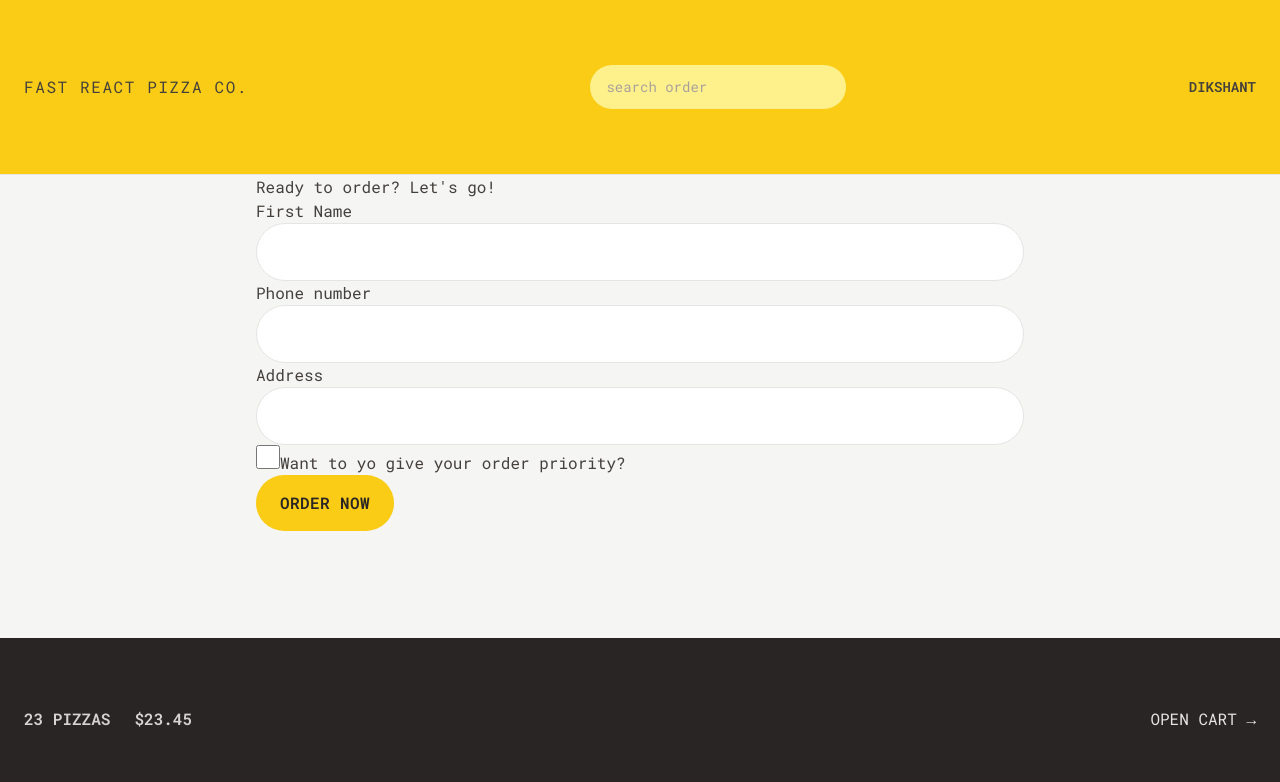
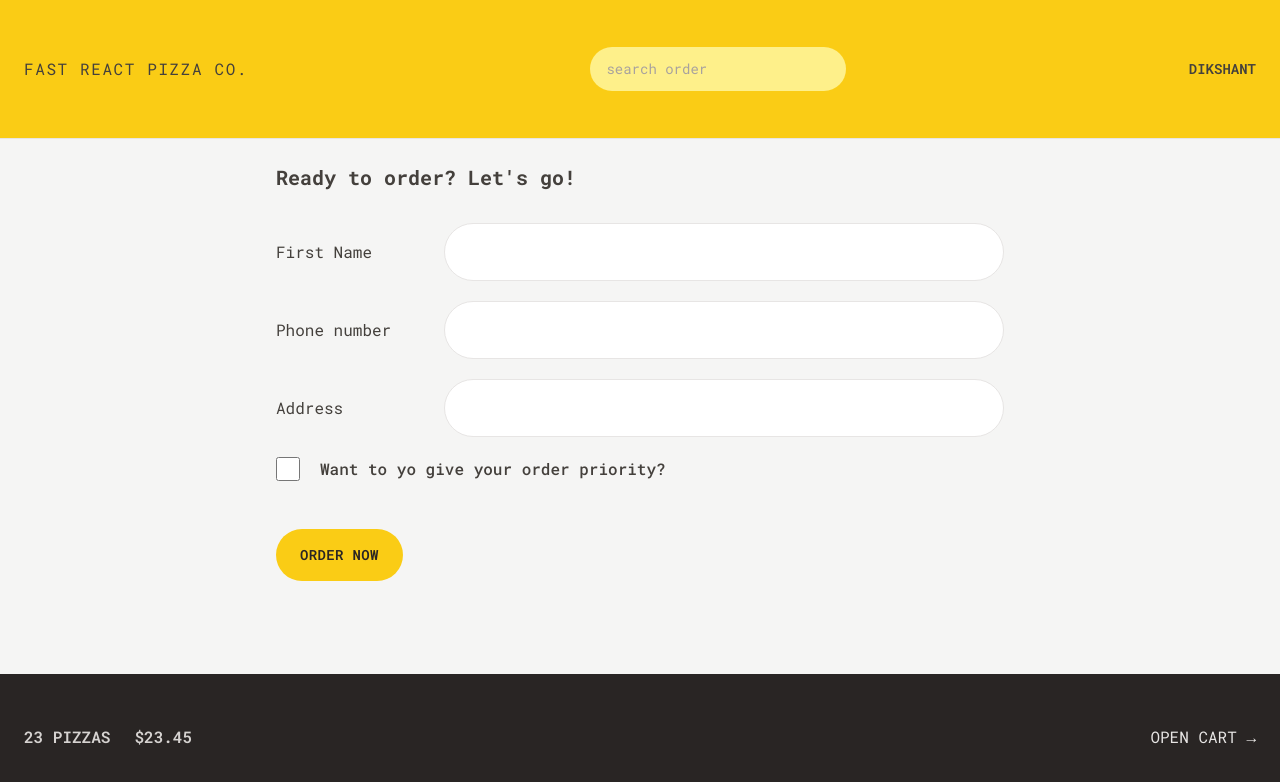
Before and after one commit to 005Dikshant/React-Development, a React (Vite) app in the folder Pizza Project Vite/: page /order/new in a window 1280 px wide. Shown: the top 782 px of the page. Built offline with nearby package versions, Linux system fonts and the light colour scheme.

Commit message:
Styling the Order form and adding the SVG to the website

```diff
--- a/Pizza Project Vite/index.html
+++ b/Pizza Project Vite/index.html
@@ -2,9 +2,9 @@
 <html lang="en">
   <head>
     <meta charset="UTF-8" />
-    <link rel="icon" type="image/svg+xml" href="/vite.svg" />
+    <link rel="icon" type="image/svg+xml" href="/favicon.svg" />
     <meta name="viewport" content="width=device-width, initial-scale=1.0" />
-    <title>Vite + React</title>
+    <title>Come Here</title>
 
     <link rel="preconnect" href="https://fonts.googleapis.com" />
     <link rel="preconnect" href="https://fonts.gstatic.com" crossorigin />
--- a/Pizza Project Vite/src/features/order/CreateOrder.jsx
+++ b/Pizza Project Vite/src/features/order/CreateOrder.jsx
@@ -44,31 +44,41 @@
   const isSubmitting = navigation.state === "submitting";
 
   return (
-    <div>
-      <h2>Ready to order? Let's go!</h2>
+    <div className="px-5 py-6">
+      <h2 className="mb-8 text-xl font-bold">Ready to order? Let's go!</h2>
 
       <Form method="POST">
-        <div>
-          <label>First Name</label>
-          <input type="text" name="customer" className="input" required />
+        <div className="mb-5 flex flex-col gap-2 sm:flex-row sm:items-center">
+          <label className="sm:basis-40">First Name</label>
+          <input type="text" name="customer" className="input grow" required />
         </div>
 
-        <div>
-          <label>Phone number</label>
-          <div>
-            <input type="tel" name="phone" className="input" required />
-            {formErrors?.phone && <p>{formErrors.phone} </p>}
+        <div className="mb-5 flex flex-col gap-2 sm:flex-row sm:items-center">
+          <label className="sm:basis-40">Phone number</label>
+          <div className="grow">
+            <input type="tel" name="phone" className="input w-full" required />
+
+            {formErrors?.phone && (
+              <p className="mt-2 rounded-md bg-red-100 p-2 text-xs text-red-700">
+                {formErrors.phone}{" "}
+              </p>
+            )}
           </div>
         </div>
 
-        <div>
-          <label>Address</label>
-          <div>
-            <input type="text" name="address" className="input" required />
+        <div className="mb-5 flex flex-col gap-2 sm:flex-row sm:items-center">
+          <label className="sm:basis-40">Address</label>
+          <div className="grow">
+            <input
+              type="text"
+              name="address"
+              className="input w-full"
+              required
+            />
           </div>
         </div>
 
-        <div>
+        <div className="mb-12 flex items-center gap-5">
           <input
             type="checkbox"
             name="priority"
@@ -77,7 +87,9 @@
             // value={withPriority}
             // onChange={(e) => setWithPriority(e.target.checked)}
           />
-          <label htmlFor="priority">Want to yo give your order priority?</label>
+          <label htmlFor="priority" className="font-medium">
+            Want to yo give your order priority?
+          </label>
         </div>
 
         <div>
--- a/Pizza Project Vite/src/features/ui/Button.jsx
+++ b/Pizza Project Vite/src/features/ui/Button.jsx
@@ -2,13 +2,13 @@
 
 function Button({ children, disabled, to, type }) {
   const base =
-    "rounded-full bg-yellow-400 font-semibold uppercase tracking-wide text-stone-800 transition-colors duration-300 hover:bg-yellow-300 focus:outline-none focus:ring focus:ring-yellow-300 focus:ring-offset-2 disabled:cursor-not-allowed mr-2";
+    "rounded-full text-sm bg-yellow-400 font-semibold uppercase tracking-wide text-stone-800 transition-colors duration-300 hover:bg-yellow-300 focus:outline-none focus:ring focus:ring-yellow-300 focus:ring-offset-2 disabled:cursor-not-allowed mr-2";
 
   const styles = {
     primary: base + " px-4 py-3 md:px-6 md:py-4",
     small: base + " px-4 py-2 md:px-5 md:py-2.5 text-xs",
     secondary:
-      "rounded-full font-semibold uppercase tracking-wide text-stone-400 transition-colors duration-300 hover:text-stone-800 hover:bg-stone-300 focus:text-stone-800 focus:outline-none focus:ring focus:ring-stone-300 focus:ring-offset-2 disabled:cursor-not-allowed mr-2 border-2 border-stone-300 px-4 py-2.5 md:px-6 md:py-3.5",
+      "rounded-full text-sm font-semibold uppercase tracking-wide text-stone-400 transition-colors duration-300 hover:text-stone-800 hover:bg-stone-300 focus:text-stone-800 focus:outline-none focus:ring focus:ring-stone-300 focus:ring-offset-2 disabled:cursor-not-allowed mr-2 border-2 border-stone-300 px-4 py-2.5 md:px-6 md:py-3.5",
   };
 
   if (to) {
--- a/Pizza Project Vite/src/index.css
+++ b/Pizza Project Vite/src/index.css
@@ -4,7 +4,7 @@
 
 @layer components {
   .input {
-    @apply w-full rounded-full border border-stone-200 px-4 py-3 text-sm text-stone-500 focus:outline-none focus:ring focus:ring-yellow-300 md:px-4 md:py-4 md:text-base;
+    @apply rounded-full border border-stone-200 px-4 py-3 text-sm text-stone-500 focus:outline-none focus:ring focus:ring-yellow-300 md:px-4 md:py-4 md:text-base;
   }
 
   .loader {
```
Also changed, not shown: Pizza Project Vite/public/favicon.svg (added).
